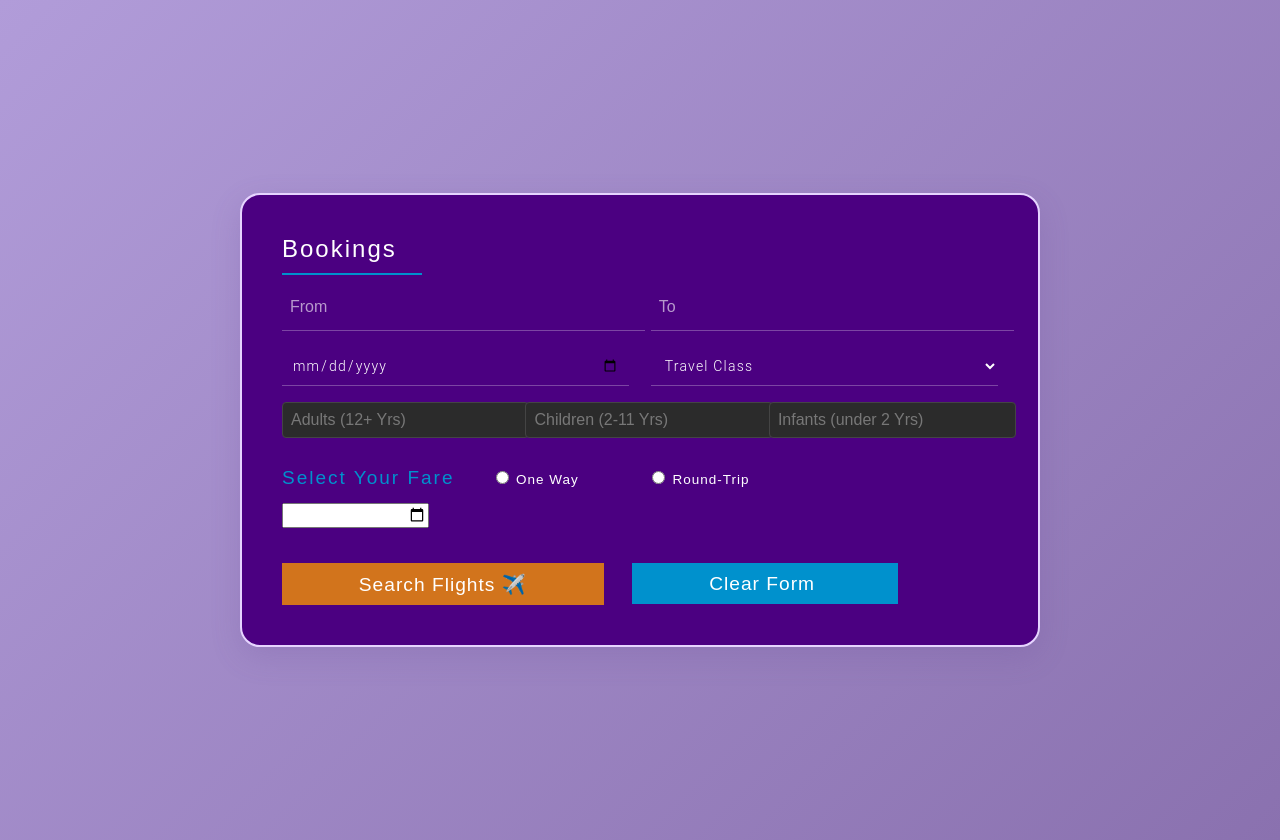
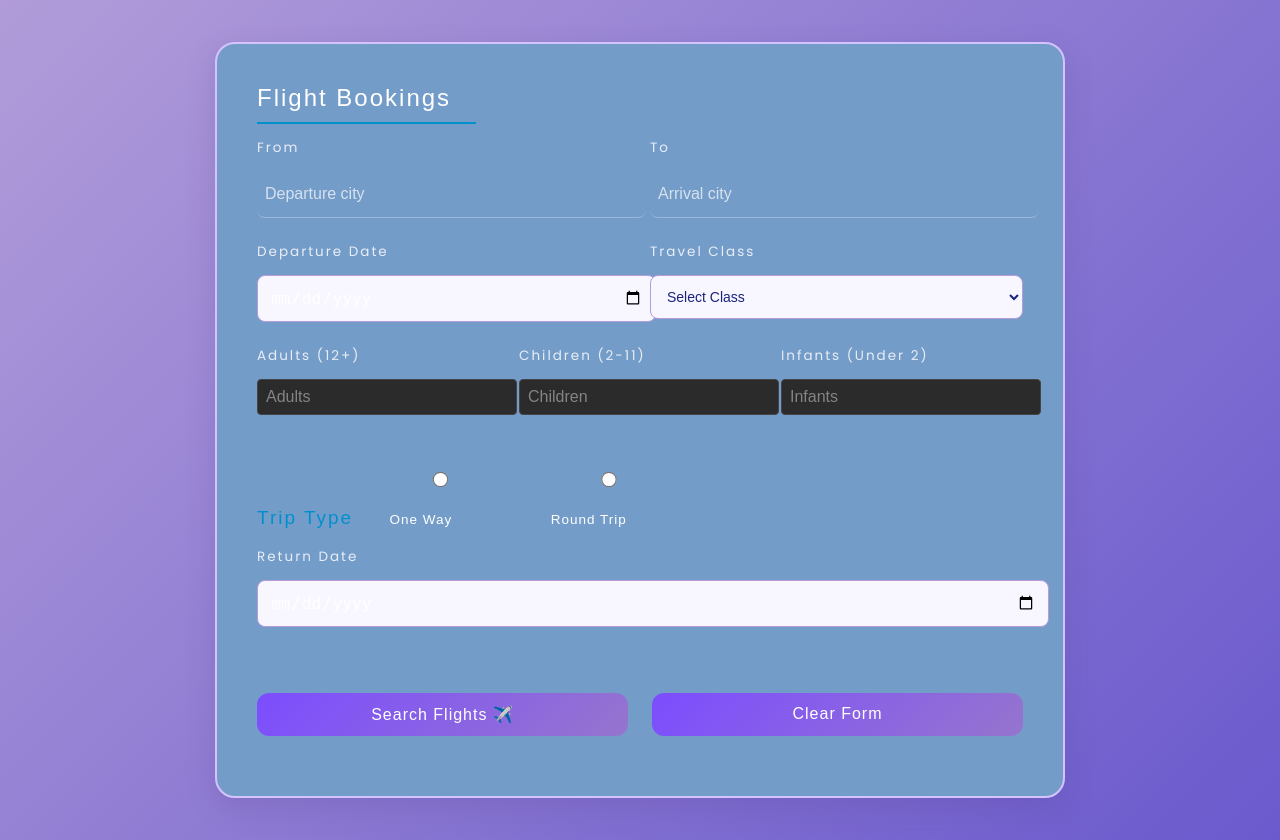
Before and after one commit to Jaitrika/Falcon_DBMS_project, a Flask app: page /booking in a window 1280 px wide. Run offline with Flask 3, Linux system fonts and the light colour scheme; data that the repository does not hold is empty.

Commit message:
ui better pt 2

```diff
--- a/templates/booking.html
+++ b/templates/booking.html
@@ -7,7 +7,7 @@
     <link href="https://fonts.googleapis.com/css2?family=Poppins:wght@300;400;600&display=swap" rel="stylesheet">
     <style>
         body {
-            background: linear-gradient(135deg, #b19cd9, #8a71af);
+            background: linear-gradient(135deg, #b19cd9, #6a5acd);
             font-family: 'Poppins', sans-serif;
             min-height: 100vh;
             display: flex;
@@ -15,64 +15,124 @@
             justify-content: center;
             margin: 0;
             padding: 20px;
-            color: navy; /* Text color added */
+            color: #1a237e;
         }
 
         .booking-form-w3layouts {
-            background: #4B0081;
+            background: #749cc9;
             padding: 40px;
             border-radius: 20px;
-            box-shadow: 0 10px 30px rgba(105, 73, 148, 0.2);
+            box-shadow: 0 10px 30px rgba(83, 61, 136, 0.2);
             width: 100%;
-            max-width: 800px;
-            border: 2px solid #e6d4ff;
-            color: navy; /* Ensure form content is navy */
+            max-width: 850px;
+            border: 2px solid #d3c3ff;
+            color: #1a237e;
         }
 
-        input, select, h2, h6, label, option {
-            color: navy; /* Apply navy color to all key elements */
+        h2, h6, label {
+            color: #3c277d;
+        }
+
+        input, select, textarea {
+            width: 100%;
+            padding: 12px;
+            margin-top: 8px;
+            margin-bottom: 20px;
+            border: 1px solid #b39ddb;
+            border-radius: 8px;
+            background: #f8f6ff;
+            color: #1a237e;
+            font-size: 14px;
+            transition: border 0.3s, box-shadow 0.3s;
+        }
+
+        input:focus, select:focus {
+            border-color: #7c4dff;
+            box-shadow: 0 0 8px rgba(124, 77, 255, 0.3);
+            outline: none;
         }
 
         ::placeholder {
-            color: navy;
-            opacity: 0.6;
+            color: #5c4c88;
+            opacity: 0.7;
         }
 
-        input::placeholder,
-        input::-webkit-input-placeholder {
-            color: navy;
+        .main-flex-w3ls-sectns,
+        .triple-wthree {
+            display: flex;
+            gap: 20px;
+            flex-wrap: wrap;
         }
 
-        input:-moz-placeholder {
-            color: navy;
+        .main-flex-w3ls-sectns > div,
+        .triple-wthree > div {
+            flex: 1;
         }
 
-        input::-moz-placeholder {
-            color: navy;
+        .radio-section {
+            margin-top: 30px;
         }
 
-        input:-ms-input-placeholder {
-            color: navy;
+        .radio-buttons-w3-agileits {
+            list-style: none;
+            padding: 0;
+            display: flex;
+            gap: 30px;
+        }
+
+        .radio-buttons-w3-agileits li {
+            position: relative;
+        }
+
+        .radio-buttons-w3-agileits input[type="radio"] {
+            margin-right: 8px;
+            transform: scale(1.2);
+        }
+
+        .form-buttons {
+            display: flex;
+            justify-content: space-between;
+            margin-top: 30px;
+        }
+
+        .form-buttons input[type="submit"],
+        .form-buttons input[type="reset"] {
+            background: linear-gradient(135deg, #7c4dff, #9575cd);
+            border: none;
+            color: white;
+            padding: 12px 25px;
+            font-size: 16px;
+            border-radius: 12px;
+            cursor: pointer;
+            transition: background 0.3s, transform 0.2s;
+        }
+
+        .form-buttons input[type="submit"]:hover,
+        .form-buttons input[type="reset"]:hover {
+            background: linear-gradient(135deg, #9575cd, #7c4dff);
+            transform: scale(1.03);
         }
     </style>
 </head>
 <body>
     <div class="booking-form-w3layouts">
         <form action="{{ url_for('booking') }}" method="post">
-            <h2 class="sub-heading-agileits">  Bookings </h2>
+            <h2 class="sub-heading-agileits">Flight Bookings</h2>
 
-            <!-- Fixed City Selection with Proper Datalist -->
+            <!-- City Selection -->
             <div class="main-flex-w3ls-sectns">
-                <div class="field-agileinfo-spc form-w3-agile-text1">
-                    <input list="source" name="source" placeholder="From" class="form-control" required>
+                <div>
+                    <label>From</label>
+                    <input list="source" name="source" placeholder="Departure city" required>
                     <datalist id="source">
                         {% for city in cities %}
                             <option value="{{ city }}">
                         {% endfor %}
                     </datalist>
                 </div>
-                <div class="field-agileinfo-spc form-w3-agile-text2">
-                    <input list="destination" name="destination" placeholder="To" class="form-control" required>
+                <div>
+                    <label>To</label>
+                    <input list="destination" name="destination" placeholder="Arrival city" required>
                     <datalist id="destination">
                         {% for city in cities %}
                             <option value="{{ city }}">
@@ -81,14 +141,16 @@
                 </div>
             </div>
 
-            <!-- Date Selection with Proper Structure -->
+            <!-- Dates & Class -->
             <div class="main-flex-w3ls-sectns">
-                <div class="field-agileinfo-spc form-w3-agile-text1">
-                    <input id="datepicker" name="departure_date" type="date" placeholder="Departure Date" required class="form-control">
+                <div>
+                    <label>Departure Date</label>
+                    <input type="date" name="departure_date" required>
                 </div>
-                <div class="field-agileinfo-spc form-w3-agile-text2">
-                    <select id="travel-class" class="form-control" name="TravelClass" required>
-                        <option value="">Travel Class</option>
+                <div>
+                    <label>Travel Class</label>
+                    <select name="TravelClass" required>
+                        <option value="">Select Class</option>
                         <option value="Economy">Economy</option>
                         <option value="Business">Business</option>
                         <option value="First Class">First</option>
@@ -96,50 +158,49 @@
                 </div>
             </div>
 
-            <!-- Passenger Inputs with Correct Structure -->
+            <!-- Passenger Info -->
             <div class="triple-wthree">
-                <div class="field-agileinfo-spc form-w3-agile-text11">
-                    <input type="number" id="adults" name="adults" class="form-control" min="1" max="10" required placeholder="Adults (12+ Yrs)">
+                <div>
+                    <label>Adults (12+)</label>
+                    <input type="number" name="adults" min="1" max="10" required placeholder="Adults">
                 </div>
-                <div class="field-agileinfo-spc form-w3-agile-text22">
-                    <input type="number" id="children" name="children" class="form-control" min="0" max="10" required placeholder="Children (2-11 Yrs)">
+                <div>
+                    <label>Children (2-11)</label>
+                    <input type="number" name="children" min="0" max="10" required placeholder="Children">
                 </div>
-                <div class="field-agileinfo-spc form-w3-agile-text33">
-                    <input type="number" id="infants" name="infants" class="form-control" min="0" max="5" required placeholder="Infants (under 2 Yrs)">
+                <div>
+                    <label>Infants (Under 2)</label>
+                    <input type="number" name="infants" min="0" max="5" required placeholder="Infants">
                 </div>
             </div>
 
-            <!-- Radio Buttons with Proper Functionality -->
+            <!-- Trip Type -->
             <div class="radio-section">
-                <h6>Select your Fare</h6>
+                <h6>Trip Type</h6>
                 <ul class="radio-buttons-w3-agileits">
                     <li>
-                        <input type="radio" id="a-option" name="trip_type" value="one_way" required>
-                        <label for="a-option">One Way</label>
-                        <div class="check"></div>
+                        <input type="radio" id="one_way" name="trip_type" value="one_way" required>
+                        <label for="one_way">One Way</label>
                     </li>
                     <li>
-                        <input type="radio" id="b-option" name="trip_type" value="round_trip">
-                        <label for="b-option">Round-Trip</label>
-                        <div class="check">
-                            <div class="inside"></div>
-                        </div>
+                        <input type="radio" id="round_trip" name="trip_type" value="round_trip">
+                        <label for="round_trip">Round Trip</label>
                     </li>
                 </ul>
-                <div class="clear"></div>
             </div>
 
-            <!-- Return Date Field -->
+            <!-- Return Date -->
             <div class="main-flex-w3ls-sectns">
-                <div class="field-agileinfo-spc form-w3-agile-text1">
-                    <input id="datepicker1" name="return_date" type="date" placeholder="Return Date" class="form-control">
+                <div>
+                    <label>Return Date</label>
+                    <input type="date" name="return_date" placeholder="Optional">
                 </div>
             </div>
 
-            <!-- Form Buttons -->
+            <!-- Submit Buttons -->
             <div class="form-buttons">
                 <input type="submit" value="Search Flights ✈️">
-                <input type="reset" value="Clear Form ">
+                <input type="reset" value="Clear Form">
             </div>
         </form>
     </div>
```
Also changed, not shown: templates/booking2.html (+130 -11 lines), templates/payment.html (+70 -6 lines), templates/searchFlight.html (+74 -23 lines), templates/ticket_summary.html (+144 -79 lines), 1 other file.
